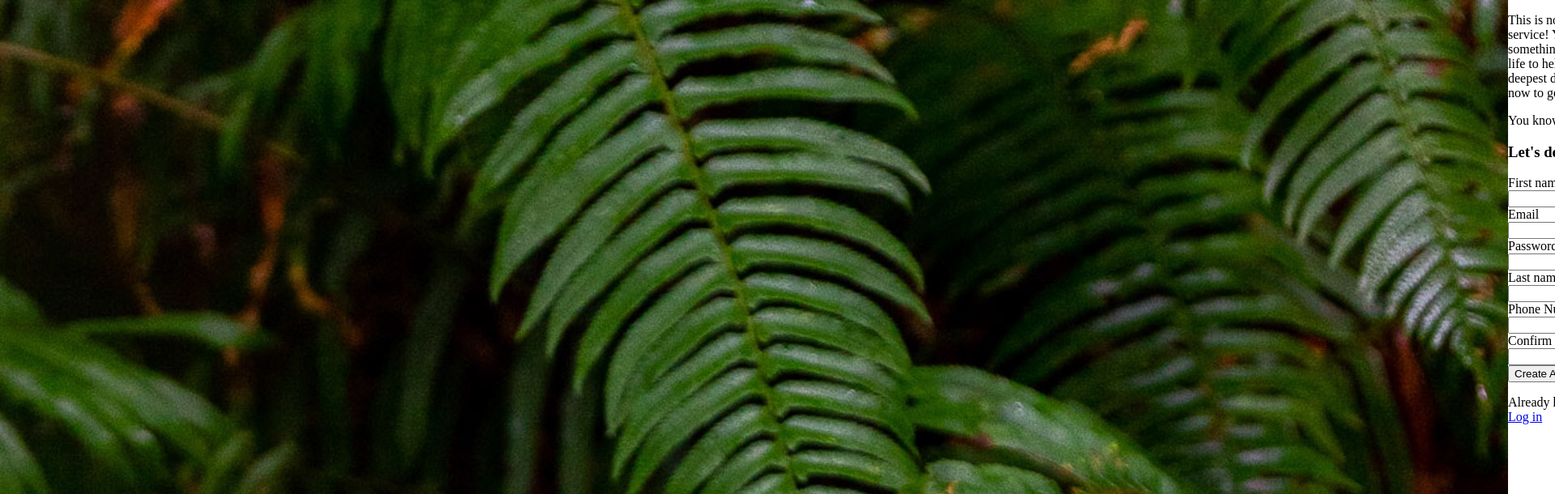
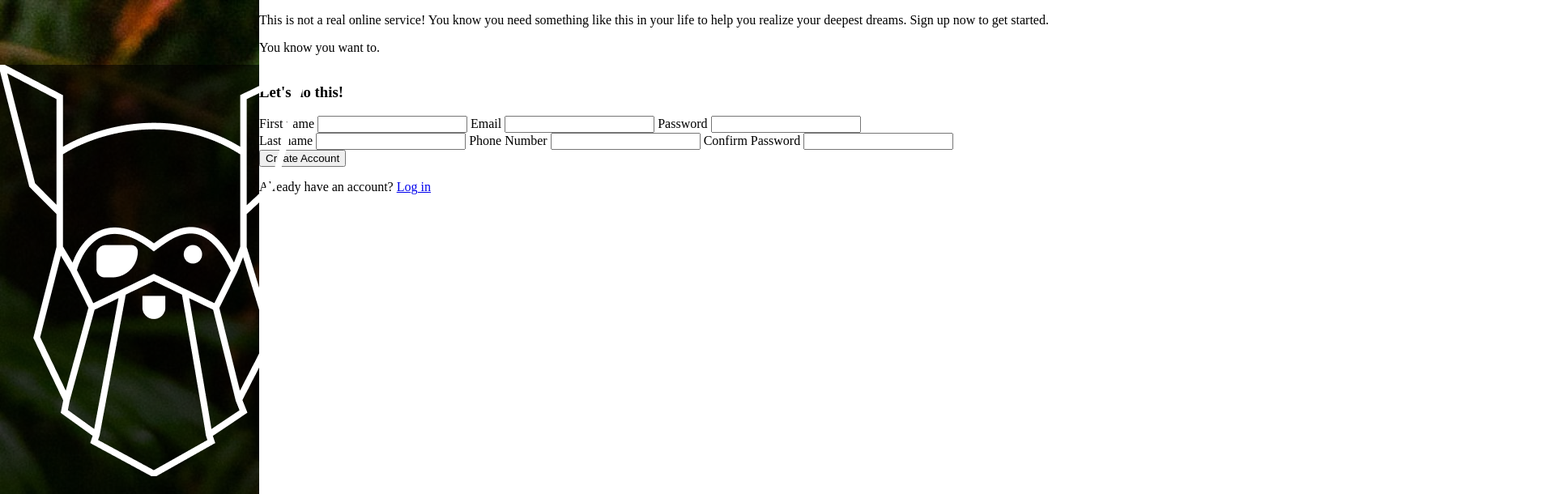
Before and after one commit to Furilon/sign-up-form, a plain HTML site: page index.html in a window 1280 px wide. Shown: the top 610 px of the page at 81% size, 1920 px wide, since content can reach past the window. Drawn offline with Linux system fonts and the light colour scheme.

Commit message:
Partial styling of the side picture. Made it the background image of the .side div, loaded the odin logo, made the logo div transparent dark.

```diff
--- a/assets/style.css
+++ b/assets/style.css
@@ -2,9 +2,27 @@ body {
     margin: 0;
     padding: 0;
     display: flex;
+    height: 100%;
 }
 
-main {
+.side {
+    background-image: url("./leaves.jpg");
+    position: relative;
+    flex: 1 0 25%;
+    height: 100vh;
+}
+
+.dark-area {
+    position: absolute;
+    background-color: rgba(0, 0, 0, 0.6);
+    color: white;
+    top: 10%;
+    width: 100%;
+
+}
+
+.main {
     display: flex;
     flex-direction: column;
+    flex: 1 0 auto;
 }
--- a/index.html
+++ b/index.html
@@ -9,11 +9,10 @@
     </head>
     <body>
         <div class="side">
-            <img src="./assets/leaves.jpg" alt="Palm leaves" />
             <div class="dark-area">
                 <img src="./assets/odin-lined.png" alt="Odin Logo" />
                 <h1>ODIN</h1>
-                <p id="shoutout">
+                <!-- <p id="shoutout">
                     Photo by
                     <a
                         href="https://unsplash.com/@haliewestphoto?utm_source=unsplash&utm_medium=referral&utm_content=creditCopyText"
@@ -24,7 +23,7 @@
                         href="https://unsplash.com/?utm_source=unsplash&utm_medium=referral&utm_content=creditCopyText"
                         >Unsplash</a
                     >
-                </p>
+                </p> -->
             </div>
         </div>
         <div class="main">
```
